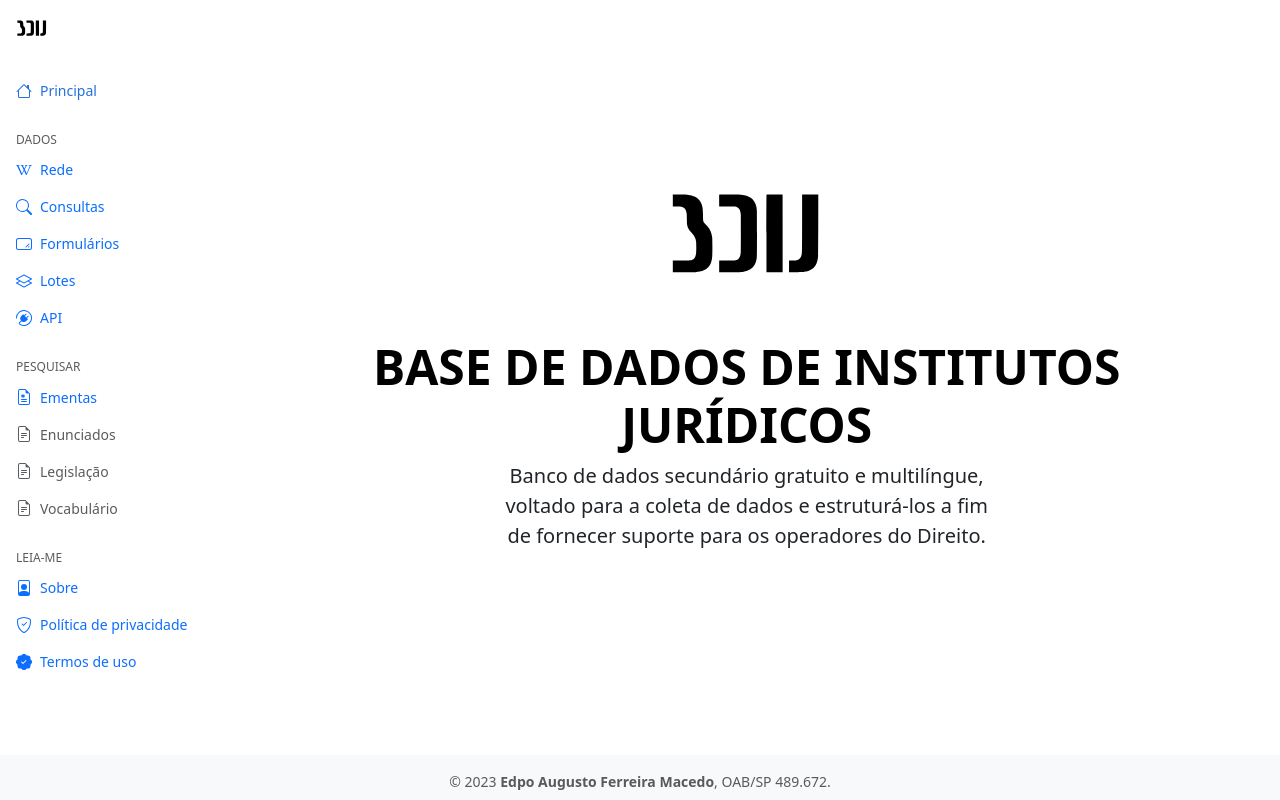
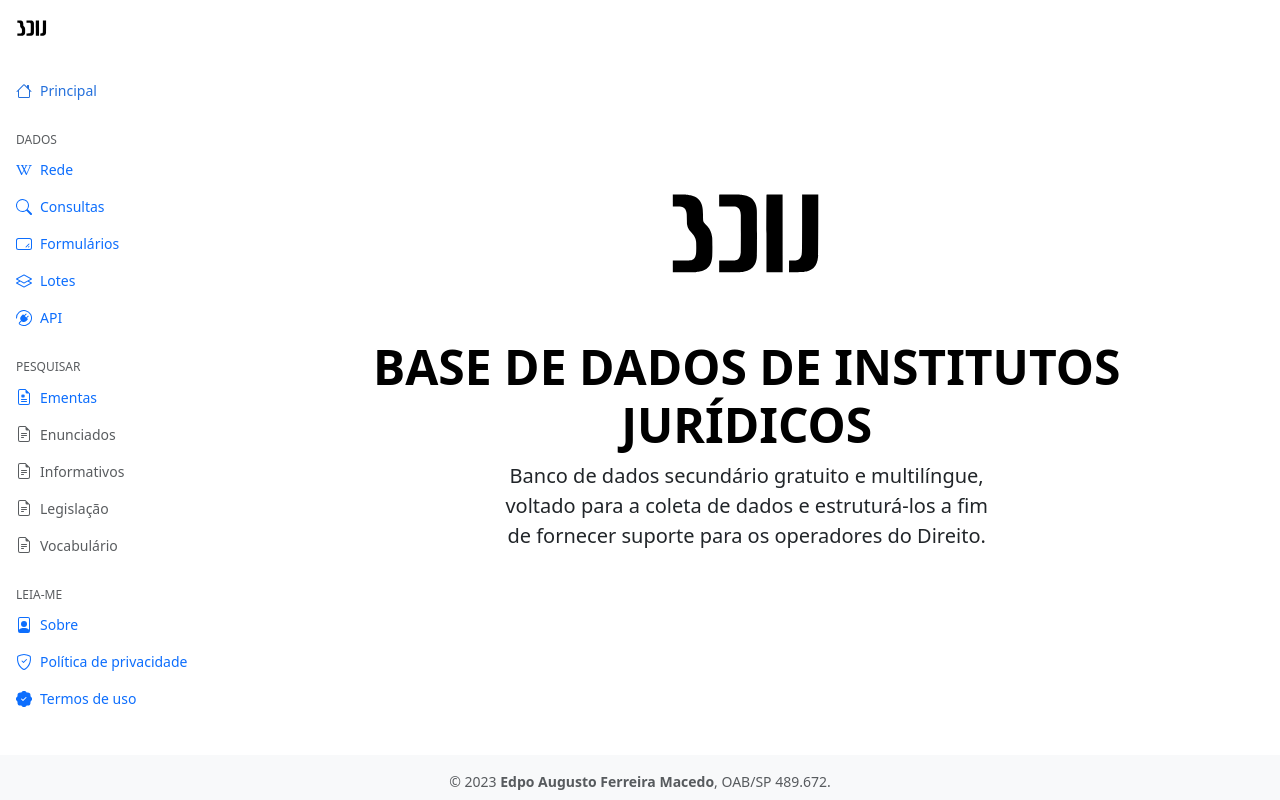
Before and after one commit to edpomacedo/bdij-pwa, a React (Create React App) app: page / in a window 1280 px wide. Built offline with nearby package versions, Linux system fonts and the light colour scheme.

Commit message:
Informativos

```diff
--- a/src/components/Sidebar/Sidebar.jsx
+++ b/src/components/Sidebar/Sidebar.jsx
@@ -87,6 +87,12 @@ function Sidebar() {
                         <li className="nav-item">
                             <a className="nav-link d-flex align-items-center gap-2 disabled" href="https://bdij.com.br/">
                                 <FileEarmarkTextIcon />
+                                Informativos
+                            </a>
+                        </li>
+                        <li className="nav-item">
+                            <a className="nav-link d-flex align-items-center gap-2 disabled" href="https://bdij.com.br/">
+                                <FileEarmarkTextIcon />
                                 Legislação
                             </a>
                         </li>
```
